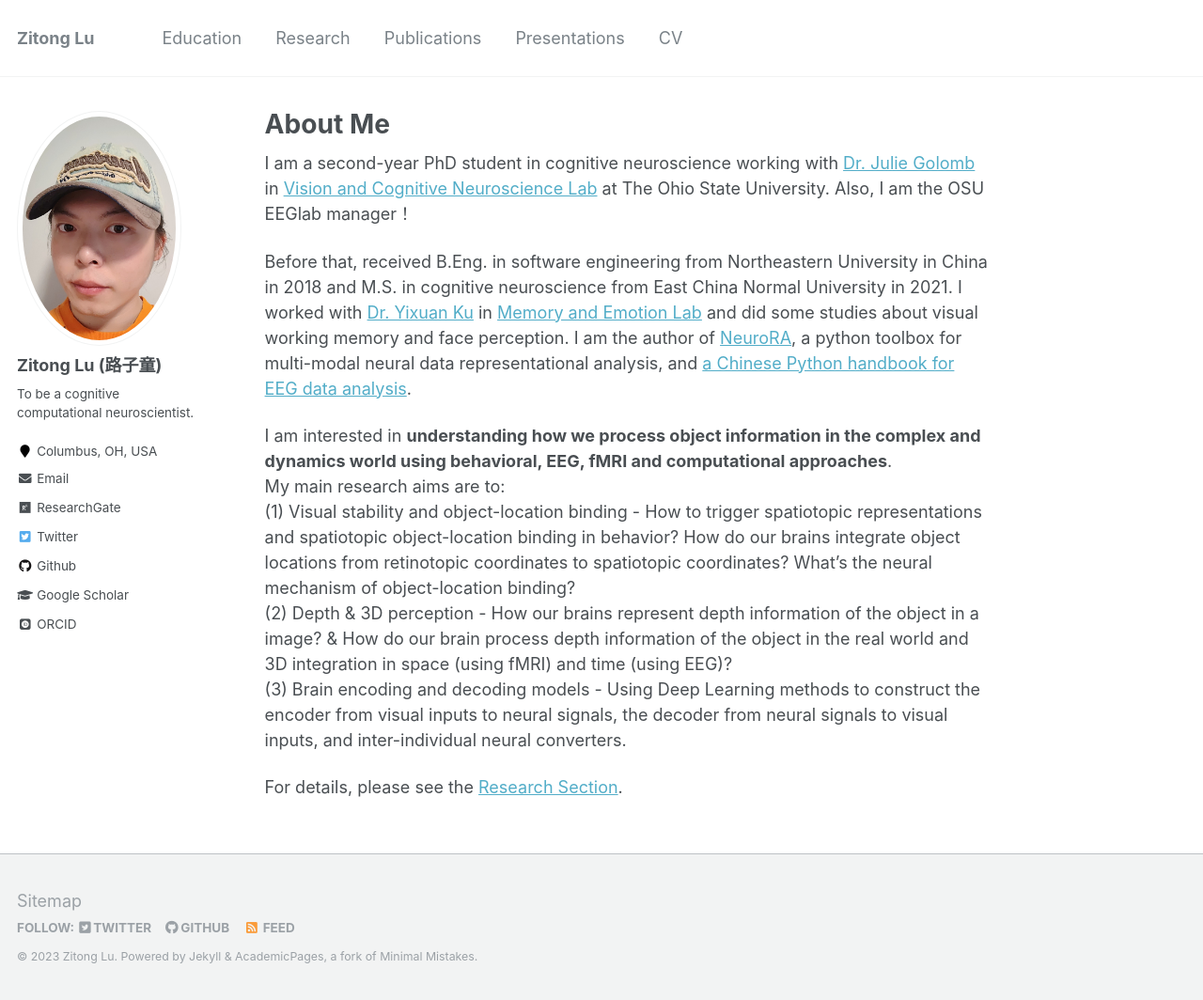
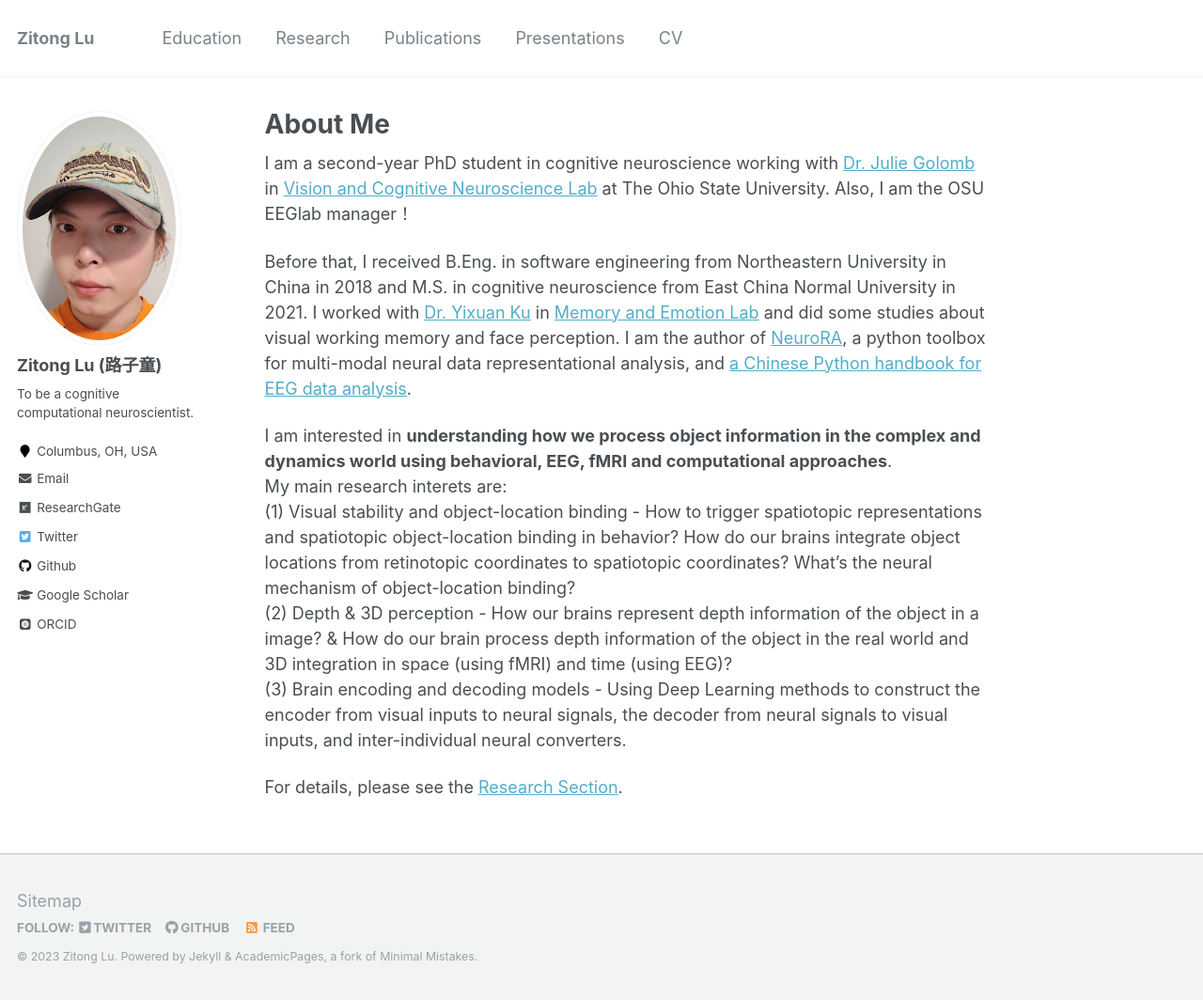
Before and after one commit to ZitongLu1996/zitonglu1996.github.io, a Jekyll site: the page built from _pages/about.md, in a window 1280 px wide and 1064 px high. Shown: the whole window at 94% size. Built offline with Jekyll 4.4.1, drawn with Linux system fonts in a browser that asks for light colours; some web fonts are replaced.

Commit message:
2023 Feb 13th

```diff
--- a/_pages/about.md
+++ b/_pages/about.md
@@ -11,12 +11,12 @@ redirect_from:
 I am a second-year PhD student in cognitive neuroscience working with [Dr. Julie Golomb](https://psychology.osu.edu/people/golomb.9) in [Vision and Cognitive Neuroscience Lab](https://u.osu.edu/golomblab/) at The Ohio State University.
 Also, I am the OSU EEGlab manager！
 
-Before that, received B.Eng. in software engineering from Northeastern University in China in 2018 and M.S. in cognitive neuroscience from East China Normal University in 2021.
+Before that, I received B.Eng. in software engineering from Northeastern University in China in 2018 and M.S. in cognitive neuroscience from East China Normal University in 2021.
 I worked with [Dr. Yixuan Ku](https://psy.sysu.edu.cn/teacher/851) in [Memory and Emotion Lab](https://sysumelab.com/) and did some studies about visual working memory and face perception.
 I am the author of [NeuroRA](https://zitonglu1996.github.io/NeuroRA/), a python toolbox for multi-modal neural data representational analysis, and [a Chinese Python handbook for EEG data analysis](https://github.com/ZitongLu1996/Python-EEG-Handbook).
 
 I am interested in **understanding how we process object information in the complex and dynamics world using behavioral, EEG, fMRI and computational approaches**.
-My main research aims are to:
+My main research interets are:
 (1) Visual stability and object-location binding - How to trigger spatiotopic representations and spatiotopic object-location binding in behavior? How do our brains integrate object locations from retinotopic coordinates to spatiotopic coordinates? What's the neural mechanism of object-location binding?
 (2) Depth & 3D perception - How our brains represent depth information of the object in a image? & How do our brain process depth information of the object in the real world and 3D integration in space (using fMRI) and time (using EEG)?
 (3) Brain encoding and decoding models - Using Deep Learning methods to construct the encoder from visual inputs to neural signals, the decoder from neural signals to visual inputs, and inter-individual neural converters.
```
